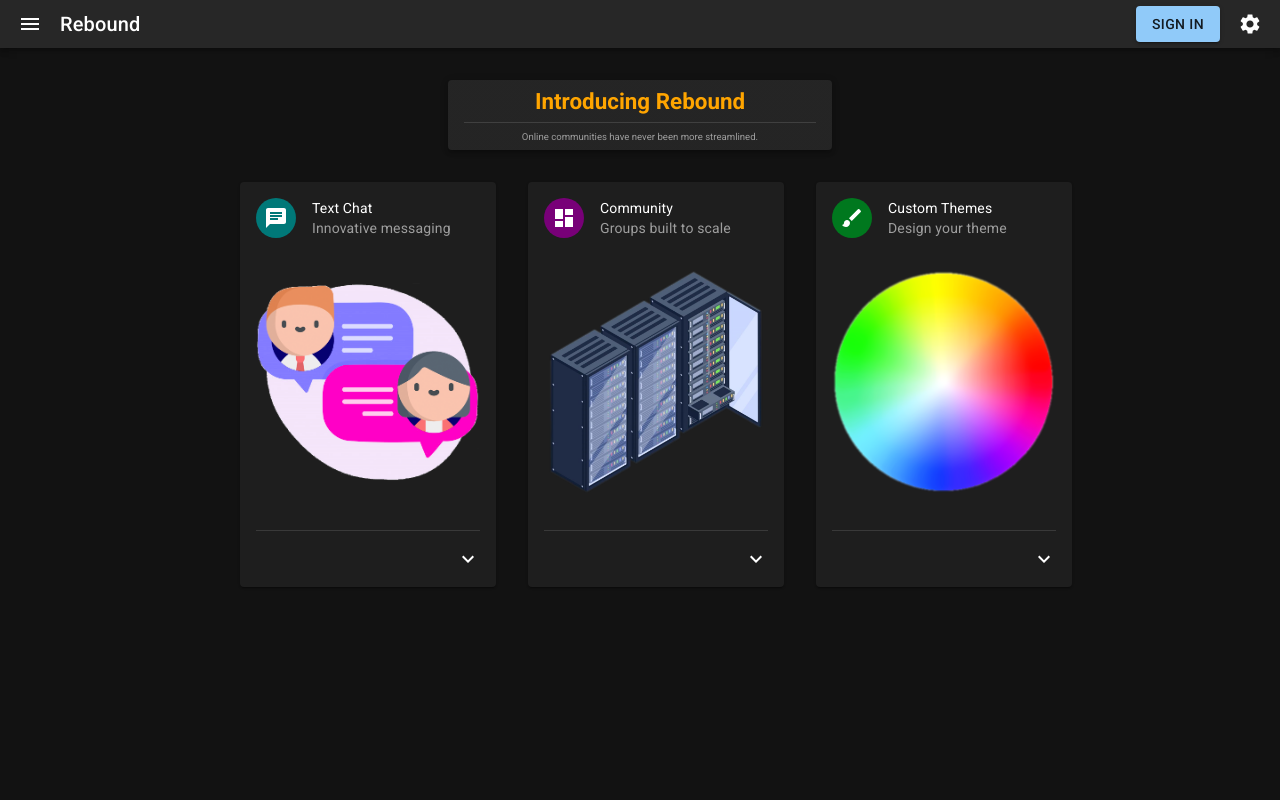
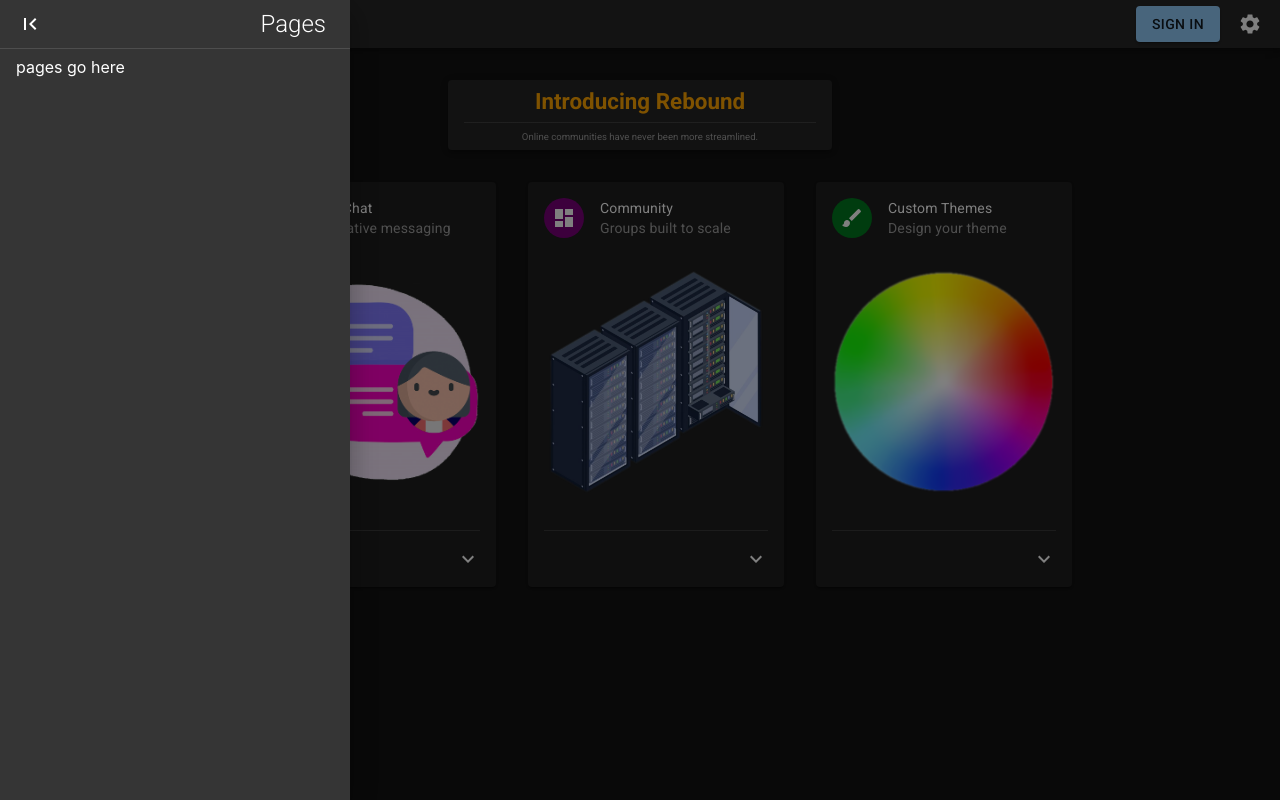
Before and after one commit to BrandonCasa/rebound-app, a React (Create React App) app: page / in a window 1280 px wide. Both pictures are taken after a click on the button 30 px from the left and 24 px from the top of the page. Built offline with nearby package versions, Linux system fonts and the light colour scheme; no server answers.

Commit message:
added left drawer

```diff
--- a/src/App.js
+++ b/src/App.js
@@ -6,6 +6,7 @@ import { getAuth, GoogleAuthProvider, onAuthStateChanged, signInWithPopup } from
 import * as React from "react";
 import { useSelector } from "react-redux";
 import { BrowserRouter, Route, Routes } from "react-router-dom";
+import PageDrawer from "routes/Common/PageDrawer";
 import SettingsDrawer from "routes/Common/SettingsDrawer";
 import LandingPage from "routes/Landing/Landing";
 
@@ -13,6 +14,7 @@ function App() {
   // Function State
   const [currentUser, setCurrentUser] = React.useState({});
   const [settingsDrawerOpen, setSettingsDrawerOpen] = React.useState(false);
+  const [pageDrawerOpen, setPageDrawerOpen] = React.useState(false);
   const themeActual = useSelector((state) => state.theme.actualTheme);
 
   // Function Methods
@@ -74,7 +76,7 @@ function App() {
           <BrowserRouter>
             <AppBar position="static">
               <Toolbar variant="dense" disableGutters>
-                <IconButton edge="start" color="inherit" sx={{ ml: "12px", mr: "12px", padding: "6px" }}>
+                <IconButton onClick={() => setPageDrawerOpen(true)} edge="start" color="inherit" sx={{ ml: "12px", mr: "12px", padding: "6px" }}>
                   <MenuIcon />
                 </IconButton>
                 <Typography variant="h6" component="div" sx={{ flexGrow: 1 }}>
@@ -99,7 +101,8 @@ function App() {
                 </IconButton>
               </Toolbar>
             </AppBar>
-            <SettingsDrawer setCurrentUser={setCurrentUser} setSettingsDrawerOpen={setSettingsDrawerOpen} settingsDrawerOpen={settingsDrawerOpen} />
+            <PageDrawer setPageDrawerOpen={setPageDrawerOpen} pageDrawerOpen={pageDrawerOpen} />
+            <SettingsDrawer setSettingsDrawerOpen={setSettingsDrawerOpen} settingsDrawerOpen={settingsDrawerOpen} />
             <Routes>
               <Route path="/" element={<LandingPage />} />
             </Routes>
--- /dev/null
+++ b/src/routes/Common/PageDrawer.js
@@ -0,0 +1,34 @@
+// @ts-nocheck
+import * as IconSvgs from "@mui/icons-material";
+import { Box, Divider, Drawer, IconButton, List, ListItem, Typography } from "@mui/material";
+import * as React from "react";
+import { useDispatch, useSelector } from "react-redux";
+
+function PageDrawer(props) {
+  const themeValue = useSelector((state) => state.theme.value);
+  const dispatch = useDispatch();
+
+  return (
+    <Drawer anchor={"left"} open={props.pageDrawerOpen} onClose={() => props.setPageDrawerOpen(false)}>
+      <Box sx={{ width: 350 }}>
+        <List disablePadding>
+          <ListItem style={{ padding: "8px 12px" }}>
+            <IconButton sx={{ padding: "6px", margin: "-6px 0px" }} onClick={() => props.setPageDrawerOpen(false)}>
+              <IconSvgs.FirstPage />
+            </IconButton>
+            <div style={{ flexGrow: 1 }} />
+            <Typography variant="h5" fontWeight={200} sx={{ mr: "12px" }}>
+              Pages
+            </Typography>
+          </ListItem>
+          <Divider />
+          <ListItem>
+            <div style={{ width: "100%" }}>pages go here</div>
+          </ListItem>
+        </List>
+      </Box>
+    </Drawer>
+  );
+}
+
+export default PageDrawer;
--- a/src/routes/Common/SettingsDrawer.js
+++ b/src/routes/Common/SettingsDrawer.js
@@ -1,7 +1,6 @@
 // @ts-nocheck
 import * as IconSvgs from "@mui/icons-material";
 import { Box, Divider, Drawer, IconButton, List, ListItem, ListItemText, ToggleButton, Typography } from "@mui/material";
-import { getAuth, onAuthStateChanged } from "firebase/auth";
 import * as React from "react";
 import { useDispatch, useSelector } from "react-redux";
 import { setMode } from "redux/Theme/theme.slice";
@@ -11,24 +10,12 @@ function SettingsDrawer(props) {
   const themeValue = useSelector((state) => state.theme.value);
   const dispatch = useDispatch();
 
-  // Function Hooks
-  React.useEffect(() => {
-    const auth = getAuth();
-    onAuthStateChanged(auth, (user) => {
-      if (user) {
-        props.setCurrentUser(user);
-      } else {
-        props.setCurrentUser(null);
-      }
-    });
-  }, []);
-
   return (
     <Drawer anchor={"right"} open={props.settingsDrawerOpen} onClose={() => props.setSettingsDrawerOpen(false)}>
       <Box sx={{ width: 350 }}>
         <List disablePadding>
           <ListItem style={{ padding: "8px 12px" }}>
-            <Typography variant="h5" fontWeight={200}>
+            <Typography variant="h5" fontWeight={200} sx={{ ml: "12px" }}>
               Settings
             </Typography>
             <div style={{ flexGrow: 1 }} />
```
